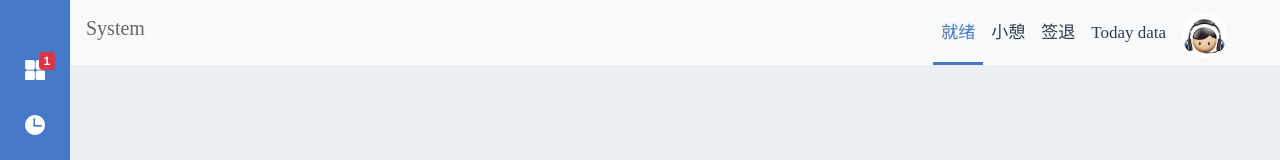
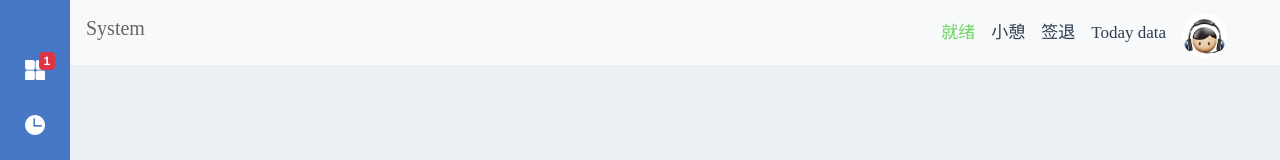
Before and after one commit to Langery/Text_pc, a Vue app: page /home in a window 1280 px wide. Shown: the top 160 px of the page. Built offline with nearby package versions, Linux system fonts and the light colour scheme.

Commit message:
更新代码

```diff
--- a/src/view/components/topNavBar.vue
+++ b/src/view/components/topNavBar.vue
@@ -103,8 +103,8 @@ export default {
     }
   }
   .active{
-    color: $sidecolor;
-    border-bottom: 3px solid $sidecolor;
+    color: #6ED763;
+    /*border-bottom: 3px solid $sidecolor;*/
   }
 }
 .tologin{
```
Also changed, not shown: 1 other file (tests, documents, lock files or other folders).
